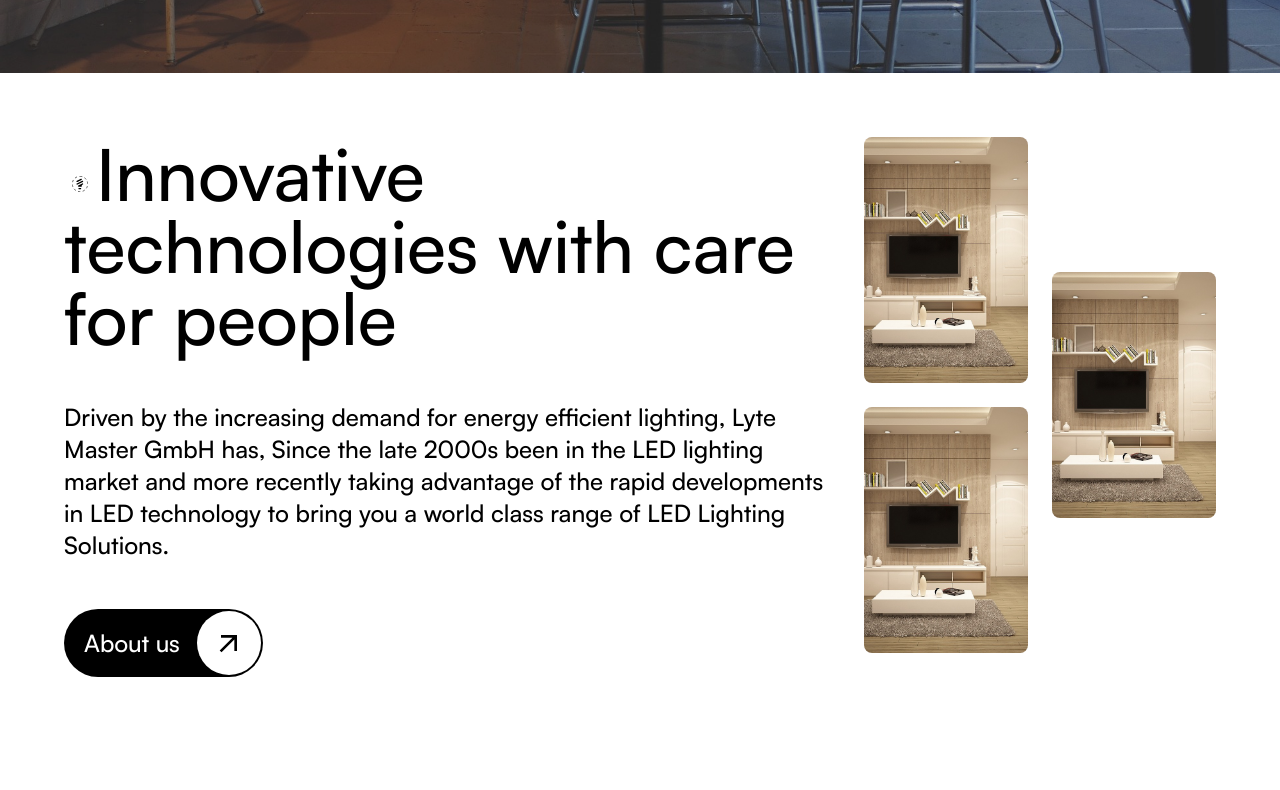
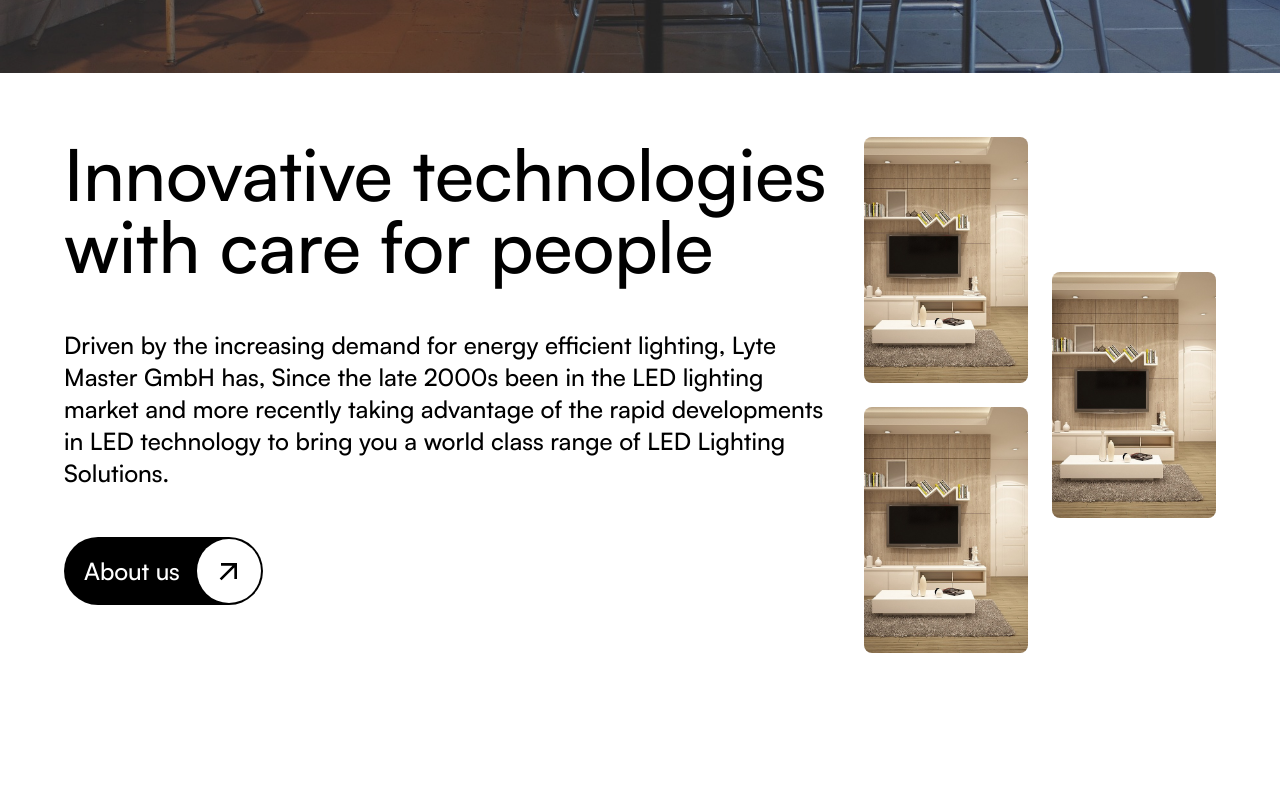
Before and after one commit to goutham-shankar/lytemaster, a Next.js app: page / in a window 1280 px wide. Shown: the part 780-1570 px from the top of the page. Built offline with nearby package versions, Linux system fonts and the light colour scheme.

Commit message:
update: remove icon from data

```diff
--- a/src/assets/placeholders.js
+++ b/src/assets/placeholders.js
@@ -242,15 +242,10 @@ export const landingData = {
 
   aboutSection: {
     title: (
-      <span className="">
-        <Image
-          src="/lightbulb.svg"
-          alt="lightbulb"
-          width={48}
-          height={48}
-          className="w-8 p-1 inline-block sm:w-14 sm:p-2 lg:w-16 xl:w-20"
-        />
-        Innovative technologies with care for people
+      <span>
+        Innovative technologies
+        <br />
+        with care for people
       </span>
     ),
     description:
```
